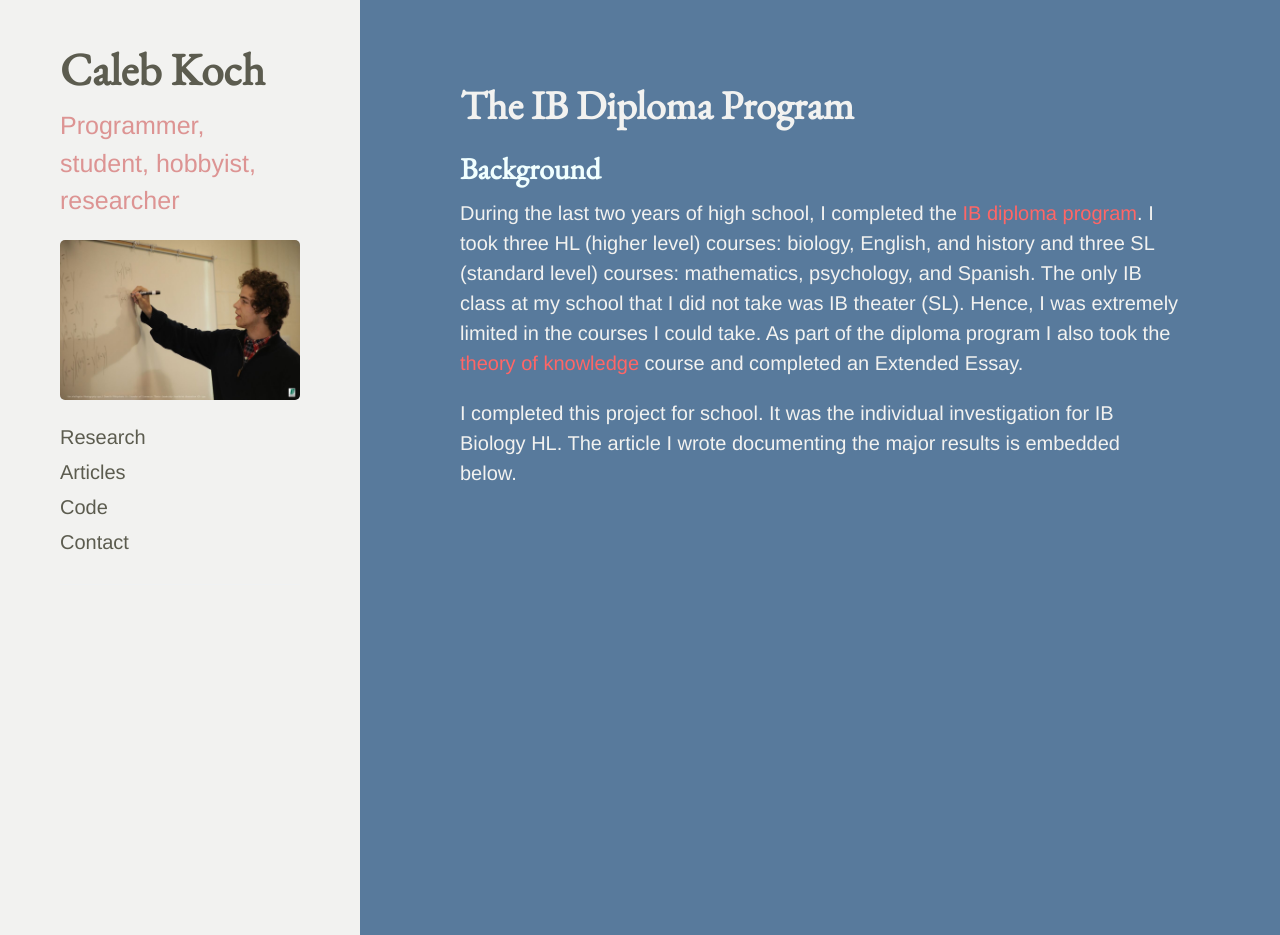
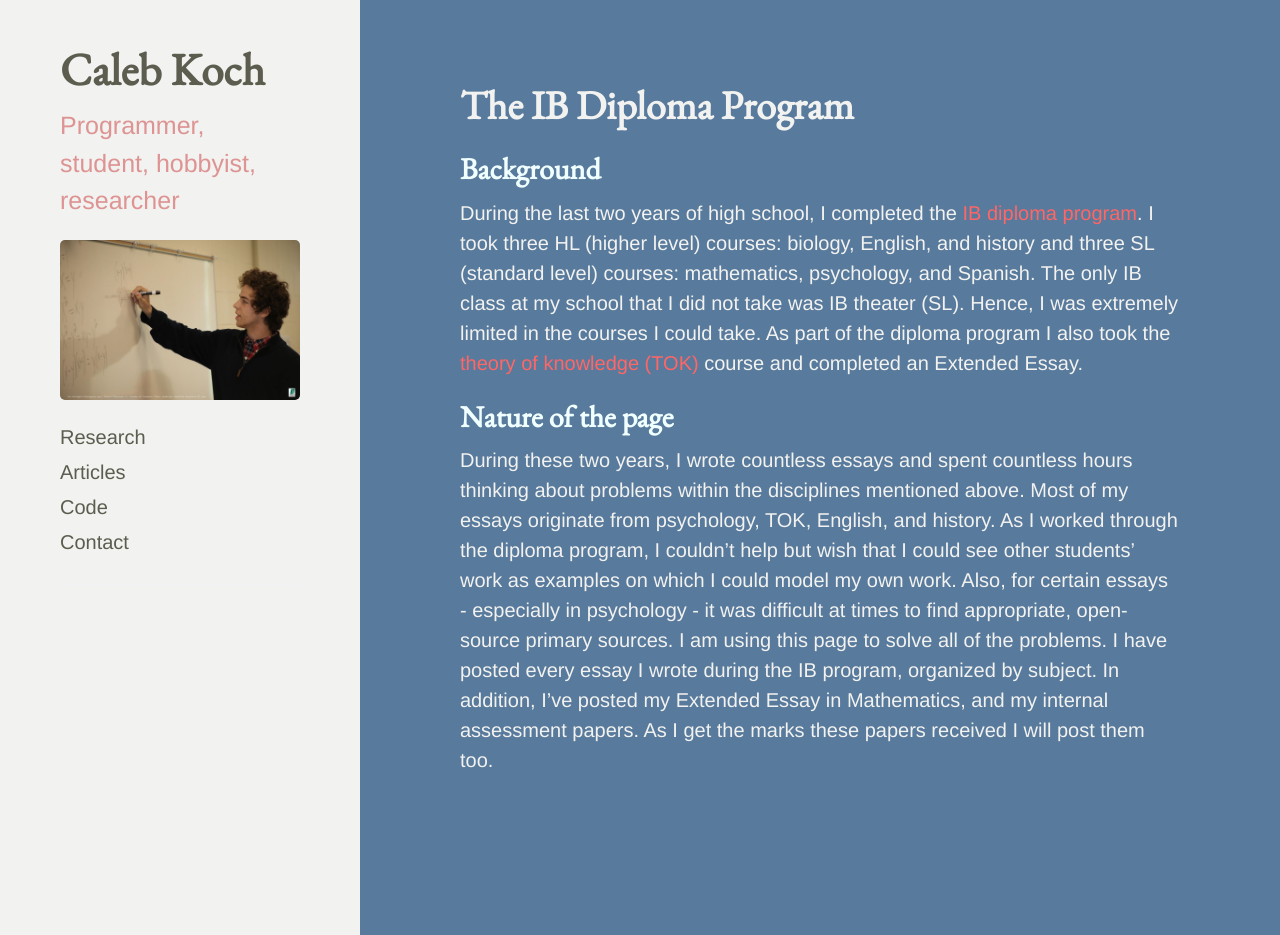
Before and after one commit to cakoch10/cakoch10.github.io, a Jekyll site: the page built from IB.md, in a window 1280 px wide and 935 px high. Built offline with Jekyll 4.4.1, drawn with Linux system fonts in a browser that asks for light colours.

Commit message:
Update IB.md

```diff
--- a/IB.md
+++ b/IB.md
@@ -6,9 +6,11 @@ title: The IB Diploma Program
 <h2>Background</h2>
 
 <span style="color:#f2f2f0">
-During the last two years of high school, I completed the [IB diploma program](https://en.wikipedia.org/wiki/IB_Diploma_Programme). I took three HL (higher level) courses: biology, English, and history and three SL (standard level) courses: mathematics, psychology, and Spanish. The only IB class at my school that I did not take was IB theater (SL). Hence, I was extremely limited in the courses I could take. As part of the diploma program I also took the [theory of knowledge](https://en.wikipedia.org/wiki/Theory_of_knowledge_(IB_course)) course and completed an Extended Essay.
+During the last two years of high school, I completed the [IB diploma program](https://en.wikipedia.org/wiki/IB_Diploma_Programme). I took three HL (higher level) courses: biology, English, and history and three SL (standard level) courses: mathematics, psychology, and Spanish. The only IB class at my school that I did not take was IB theater (SL). Hence, I was extremely limited in the courses I could take. As part of the diploma program I also took the [theory of knowledge (TOK)](https://en.wikipedia.org/wiki/Theory_of_knowledge_(IB_course)) course and completed an Extended Essay.
 </span>
 
+<h2>Nature of the page</h2>
+
 <span style="color:#f2f2f0">
-I completed this project for school. It was the individual investigation for IB Biology HL. The article I wrote documenting the major results is embedded below.
+During these two years, I wrote countless essays and spent countless hours thinking about problems within the disciplines mentioned above. Most of my essays originate from psychology, TOK, English, and history. As I worked through the diploma program, I couldn't help but wish that I could see other students' work as examples on which I could model my own work. Also, for certain essays - especially in psychology - it was difficult at times to find appropriate, open-source primary sources. I am using this page to solve all of the problems. I have posted every essay I wrote during the IB program, organized by subject. In addition, I've posted my Extended Essay in Mathematics, and my internal assessment papers. As I get the marks these papers received I will post them too.
 </span>
```
